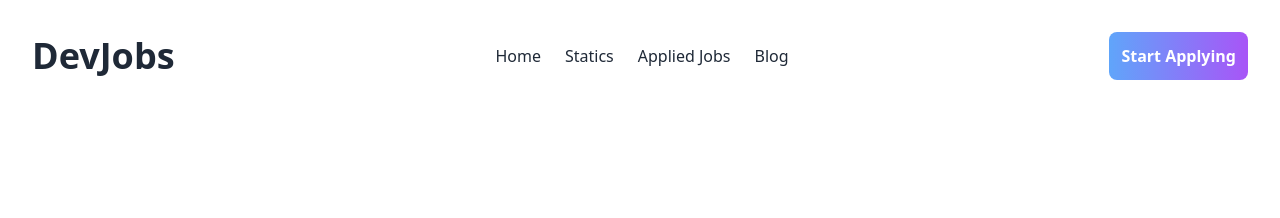
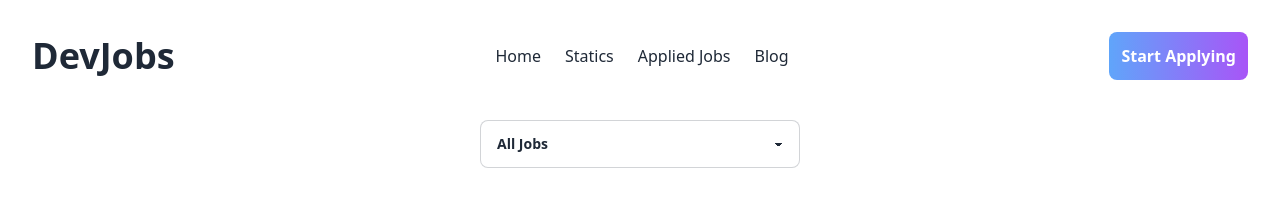
Before and after one commit to RayhanUddinFarhad/CareerHub, a React (Vite) app: page /apply in a window 1280 px wide. Shown: the top 218 px of the page. Built offline with nearby package versions, Linux system fonts and the light colour scheme.

Commit message:
Applied jobs filtered out

```diff
--- a/src/components/Jobs/AppliedJobs.jsx
+++ b/src/components/Jobs/AppliedJobs.jsx
@@ -1,19 +1,35 @@
-import React from 'react';
+import React, { useState } from 'react';
 import { Link } from 'react-router-dom';
 
 const AppliedJobs = () => {
     const appliedJobs = JSON.parse(localStorage.getItem('appliedJobs')) || [];
+    const [selectedOption, setSelectedOption] = useState('');
+
+    const handleSelectOption = (event) => {
+        setSelectedOption(event.target.value);
+    };
+
+    const filteredJobs = selectedOption === 'remote' ?
+        appliedJobs.filter(job => job.remote_or_onsite === 'Remote') :
+        selectedOption === 'onsite' ?
+        appliedJobs.filter(job => job.remote_or_onsite === 'Onsite') :
+        appliedJobs;
+
     console.log(appliedJobs)
 
 
     return (
         <div className='space-y-5 '>
-            {appliedJobs.map(job => (
+            <select className="select select-bordered w-full max-w-xs" value={selectedOption} onChange={handleSelectOption}>
+                <option value="">All Jobs</option>
+                <option value="remote">Remote Jobs</option>
+                <option value="onsite">Onsite Jobs</option>
+            </select>
+
+            {filteredJobs.map(job => (
                 <div className='flex w-full justify-between items-center border p-3'>
                     <div>
                         <img className='w-96' src= {job.company_logo} alt="" />
-
-
                     </div>
 
                     <div className='text-left space-y-5'>
@@ -21,38 +37,23 @@ const AppliedJobs = () => {
                         <p>{job.company_name}</p>
 
                         <div className='flex space-x-5'>
-
-
                             <button className='outline outline-2 outline-indigo-400 px-2'>{job.remote_or_onsite}</button>
                             <button className='outline outline-2 outline-indigo-400 px-2'>{job.fulltime_or_parttime}</button>
-
                         </div>
 
                         <div className='flex space-x-5'>
-
-
                             <p>{job.location}</p>
                             <p>{job.salary}</p>
                         </div>
-
-
-
                     </div>
 
-
                     <div>
-
-                        <Link to={`/details/${job.id}`}>      <button className="btn-primary">View Details</button>
-                        </Link>                </div>
-
-
-
+                        <Link to={`/details/${job.id}`}>
+                            <button className="btn-primary">View Details</button>
+                        </Link>
+                    </div>
                 </div>
-
-
-
             ))}
-
         </div>
     );
 };
```
